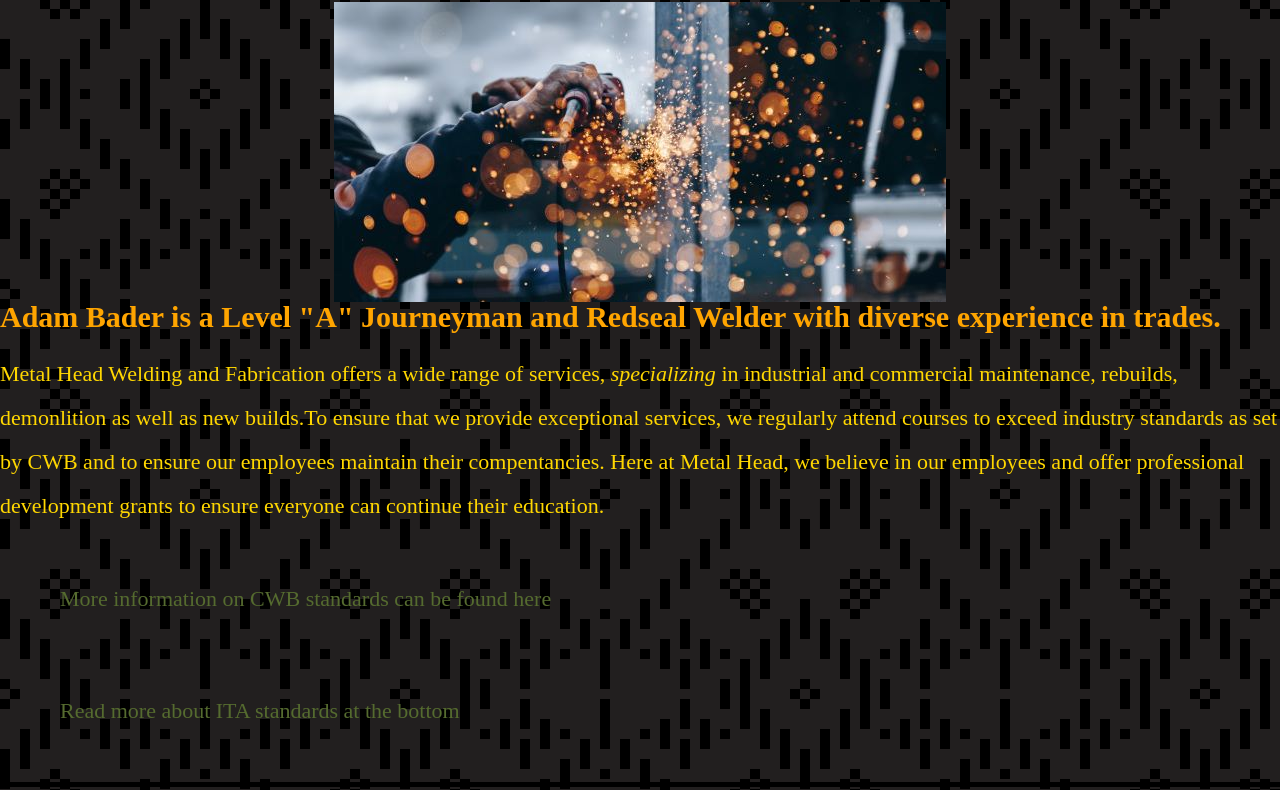
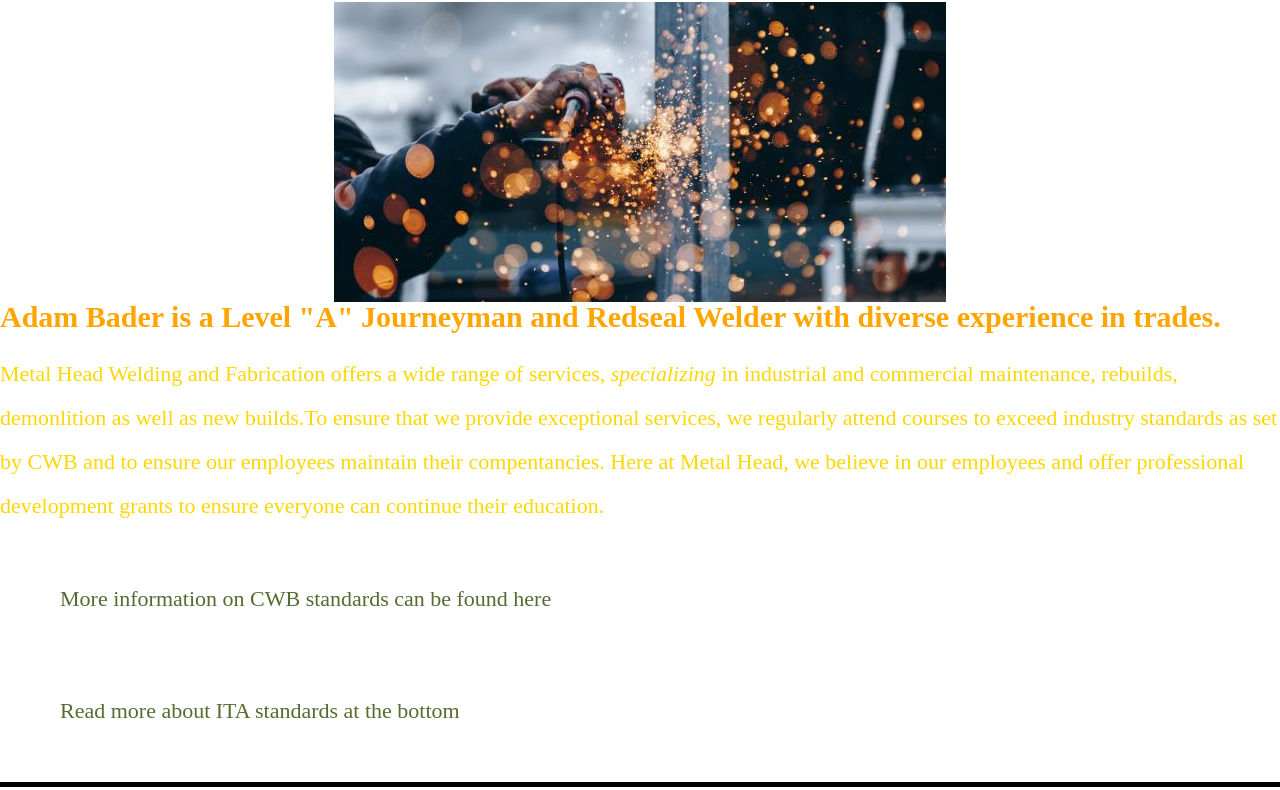
Before and after one commit to CassieMichell/website, a plain HTML site: page index.html in a window 1280 px wide. Shown: the part 111-901 px from the top of the page. Drawn offline with Linux system fonts and the light colour scheme.

Commit message:
Update style.css

```diff
--- a/style.css
+++ b/style.css
@@ -9,11 +9,9 @@
 }
 
 body {
-  background-color: DarkSeaGreen;
   font-family: 'Ariel' Georgia, serif;
   font-size: 14px;
   font-weight: 500;
-  background-image: url(images/folkpatternblack.png);
   }
 
   h1, h2 {
@@ -130,9 +128,6 @@ div {
   margin: 0 auto;
 }
 
-body {
-  background-image: url(images/folkpatternblack.png);
-}
 
 .banner {
   height: 300px;
@@ -194,7 +189,3 @@ section2, section3 {
   background-color: #4CAF50;
   color: white;
 }
-
-body {
-  background-image: url(images/folkpatternblack.png);
-}
```
